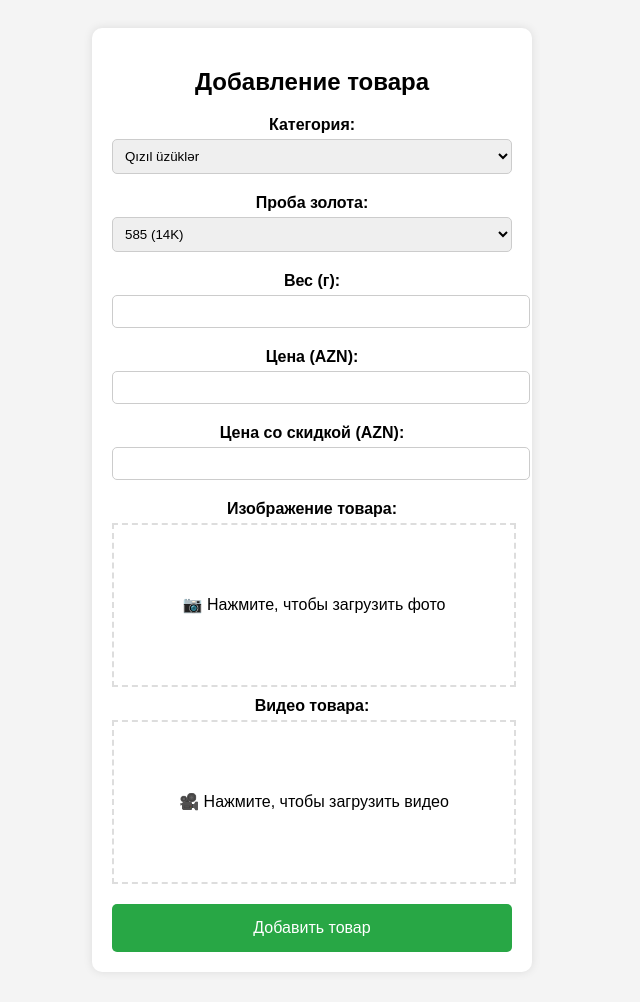
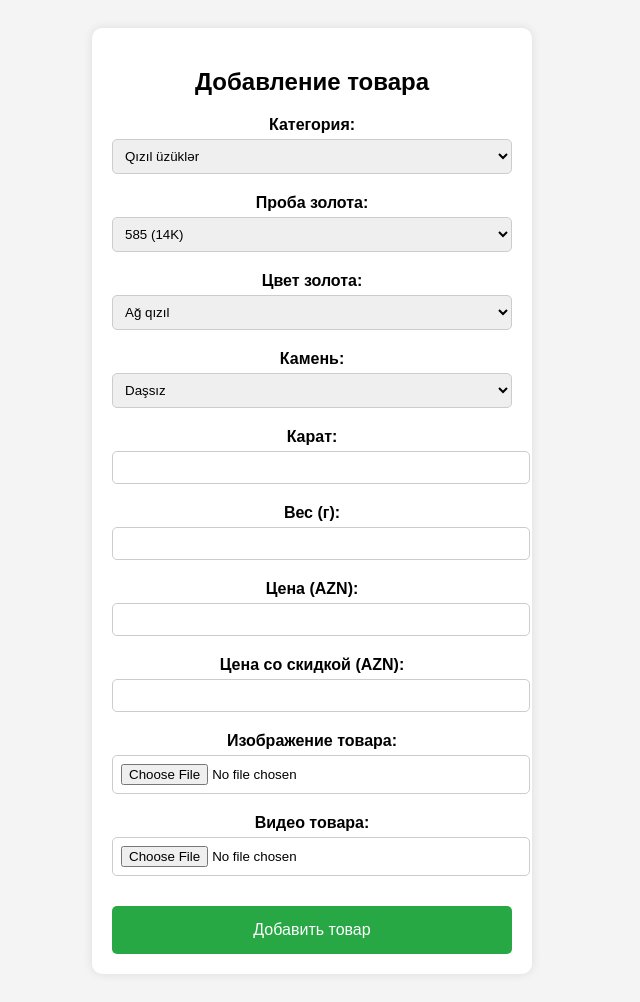
Before and after one commit to alikitto/webkaral, a Flask app: template templates/index.html in a window 1280 px wide. Shown: the whole page, without its empty margins (328-968 px from the left). Before the commit the page ends 952 px from the top, so only its background shows below. Run offline with Flask 3, Linux system fonts and the light colour scheme; the template is opened without the code that fills it, so the values that code supplies are empty.

Commit message:
Update index.html new era
Я обновил HTML-форму, добавив новые поля:

✅ Цвет золота (Qızılın rəngi)
✅ Камень (Qaşlar)
✅ Карат (karatqr) как текстовое поле

```diff
--- a/templates/index.html
+++ b/templates/index.html
@@ -32,31 +32,6 @@
             border: 1px solid #ccc;
             border-radius: 5px;
         }
-        .upload-box {
-            width: 100%;
-            height: 160px;
-            border: 2px dashed #ddd;
-            display: flex;
-            align-items: center;
-            justify-content: center;
-            flex-direction: column;
-            cursor: pointer;
-            position: relative;
-        }
-        .upload-box img, .upload-box video {
-            max-width: 100%;
-            max-height: 140px;
-            display: none;
-            margin-top: 10px;
-            border-radius: 5px;
-        }
-        .remove-media {
-            display: none;
-            margin-top: 5px;
-            color: red;
-            cursor: pointer;
-            font-size: 14px;
-        }
         button {
             background: #28a745;
             color: white;
@@ -121,6 +67,32 @@
                 <option value="106">750 (18K)</option>
             </select>
 
+            <label for="gold_color">Цвет золота:</label>
+            <select id="gold_color" name="gold_color">
+                <option value="269">Ağ qızıl</option>
+                <option value="267">Sarı qızıl</option>
+                <option value="280">Ağ və sarı</option>
+                <option value="271">Rose Gold</option>
+            </select>
+
+            <label for="gemstone">Камень:</label>
+            <select id="gemstone" name="gemstone">
+                <option value="29263">Daşsız</option>
+                <option value="282">Brilliant</option>
+                <option value="29267">Svarovski</option>
+                <option value="29271">Sadə qaş</option>
+                <option value="29273">Zümrüd</option>
+                <option value="29269">Mirvari</option>
+                <option value="29265">Sapfir</option>
+                <option value="336">Ametist</option>
+                <option value="283">Korund</option>
+                <option value="109">Topaz</option>
+                <option value="3313">Almaz</option>
+            </select>
+
+            <label for="karatqr">Карат:</label>
+            <input type="text" id="karatqr" name="karatqr" required>
+
             <label for="weight">Вес (г):</label>
             <input type="number" step="0.01" id="weight" name="weight" required>
 
@@ -131,97 +103,13 @@
             <input type="number" step="0.01" id="sale_price" name="sale_price">
 
             <label>Изображение товара:</label>
-            <div class="upload-box" onclick="document.getElementById('image').click();">
-                <p>📷 Нажмите, чтобы загрузить фото</p>
-                <input type="file" id="image" name="image" accept="image/*" style="display: none;">
-                <img id="previewImage" alt="Превью изображения">
-                <span class="remove-media" onclick="removeImage()">Удалить фото</span>
-            </div>
+            <input type="file" id="image" name="image" accept="image/*" required>
 
             <label>Видео товара:</label>
-            <div class="upload-box" onclick="document.getElementById('video').click();">
-                <p>🎥 Нажмите, чтобы загрузить видео</p>
-                <input type="file" id="video" name="video" accept="video/mp4,video/ogg,video/webm" style="display: none;">
-                <video id="previewVideo" controls></video>
-                <span class="remove-media" onclick="removeVideo()">Удалить видео</span>
-            </div>
+            <input type="file" id="video" name="video" accept="video/mp4,video/ogg,video/webm">
 
             <button type="submit">Добавить товар</button>
         </form>
     </div>
-
-    <!-- Прелоадер -->
-    <div id="overlay">
-        <div class="cv-spinner">
-            <span class="spinner"></span>
-        </div>
-    </div>
-
-    <script>
-        document.getElementById("image").addEventListener("change", function(event) {
-            const file = event.target.files[0];
-            if (file) {
-                const reader = new FileReader();
-                reader.onload = function(e) {
-                    const previewImage = document.getElementById("previewImage");
-                    previewImage.src = e.target.result;
-                    previewImage.style.display = "block";
-                    document.querySelector(".remove-media").style.display = "block";
-                };
-                reader.readAsDataURL(file);
-            }
-        });
-
-        function removeImage() {
-            document.getElementById("image").value = "";
-            document.getElementById("previewImage").style.display = "none";
-            document.querySelector(".remove-media").style.display = "none";
-        }
-
-        document.getElementById("video").addEventListener("change", function(event) {
-            const file = event.target.files[0];
-            if (file) {
-                const reader = new FileReader();
-                reader.onload = function(e) {
-                    const previewVideo = document.getElementById("previewVideo");
-                    previewVideo.src = e.target.result;
-                    previewVideo.style.display = "block";
-                    document.querySelectorAll(".remove-media")[1].style.display = "block";
-                };
-                reader.readAsDataURL(file);
-            }
-        });
-
-        function removeVideo() {
-            document.getElementById("video").value = "";
-            document.getElementById("previewVideo").style.display = "none";
-            document.querySelectorAll(".remove-media")[1].style.display = "none";
-        }
-
-        // Прелоадер
-        $(document).ready(function(){
-            $("#productForm").submit(function(e){
-                e.preventDefault();
-                $("#overlay").fadeIn(300);
-
-                let formData = new FormData(this);
-                $.ajax({
-                    type: "POST",
-                    url: "/add-product",
-                    data: formData,
-                    processData: false,
-                    contentType: false,
-                    success: function(response){
-                        alert(response.message);
-                        $("#overlay").fadeOut(300);
-                    },
-                    error: function(){
-                        alert("Ошибка при добавлении товара");
-                        $("#overlay").fadeOut(300);
-                    }
-                });
-            });
-        });
-    </script>
 </body>
 </html>
```
Also changed, not shown: other parts of templates/index.html (+0 -29 lines).
